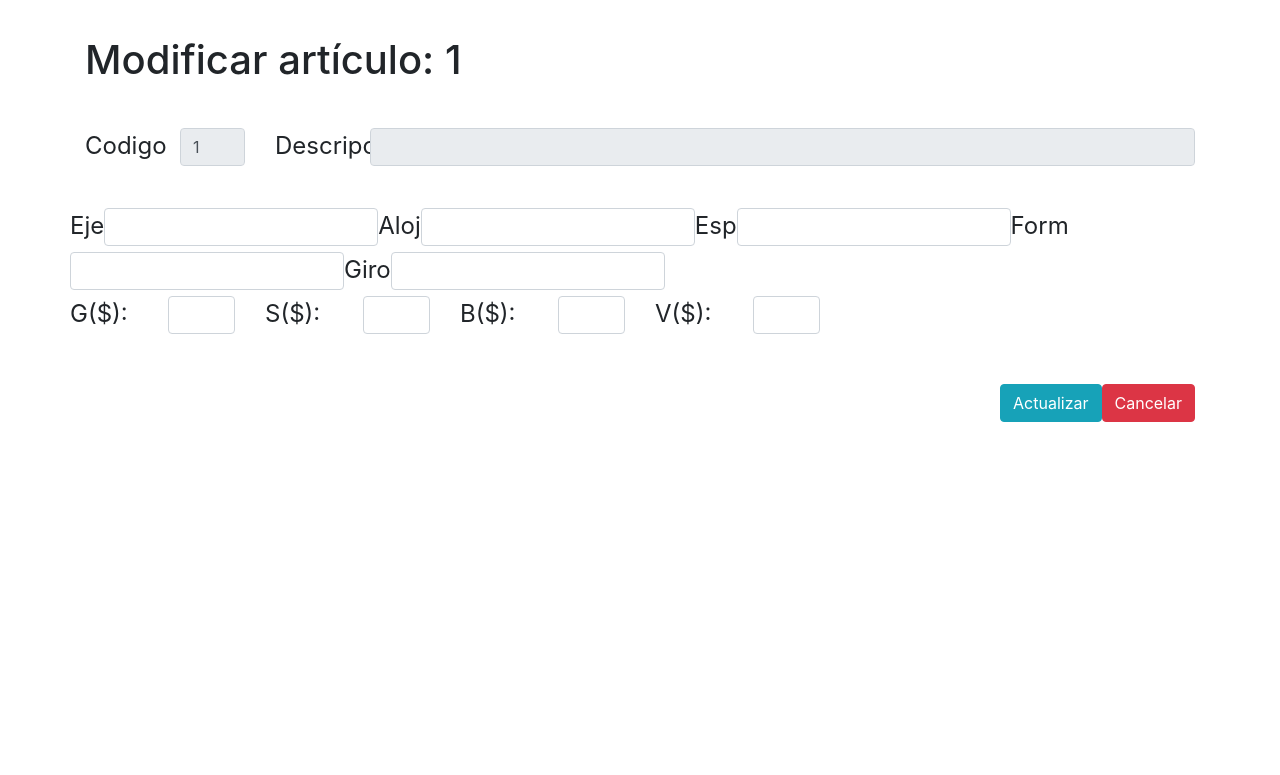
After one commit to deboch/distribuidoraTijera, a PHP site: page /distribuidora/vista/modificarArticulo.php?codigo=1 in a window 1280 px wide. The commit adds this page. Shown: the top 775 px of the page. Run offline with PHP 8.4, Linux system fonts and the light colour scheme; data that the repository does not hold is empty; some libraries are stand-ins or nearby versions.

Commit message:
Modificar Articulo agregado

```diff
--- a/modelo/modelo_precio.php
+++ b/modelo/modelo_precio.php
@@ -87,7 +87,7 @@ function getPrecioArticulo($codigo){
 }
 function updateArticulo($id,$descripcion,$G,$S,$B,$V){
     $conn = getConexion();
-    $sql1 = "UPDATE articulo set articulo.codigo='$descripcion' WHERE articulo.codigo = $id";
+    $sql1 = "UPDATE articulo set articulo.descripcion='$descripcion' WHERE articulo.codigo = $id";
     $sql2 = "UPDATE precio_costo set precio_costo.G='$G',precio_costo.S='$S',precio_costo.B='$B' precio_costo.V='$V' WHERE precio_costo.codigo=$id";
     $result = mysqli_query($conn, $sql1);
     $result = mysqli_query($conn, $sql2);
--- a/vista/articulos.php
+++ b/vista/articulos.php
@@ -80,7 +80,7 @@ include("../head.php");
                              <td>".$articulo['B']."</td>
                              <td>".$articulo['V']."</td>
                              <td><a href=''><img src='../assets/img/cleaner.png' style='width:42px;height:42px;border:0'></img></a></td>
-                             <td><a href=''><img src='../assets/img/modify.png' style='width:42px;height:42px;border:0'></img></a></td>
+                             <td><a href='modificarArticulo.php?codigo=".$articulo['codigo']."&descripcion=".$articulo['descripcion']."&eje=".$articulo['eje']."&aloj=".$articulo['aloj']."&esp=".$articulo['esp']."&form=".$articulo['form']."&giro=".$articulo['giro']."&G=".$articulo['G']."&S=".$articulo['S']."&B=".$articulo['B']."&V=".$articulo['V']."'><img src='../assets/img/modify.png' style='width:42px;height:42px;border:0'></img></a></td>
                          </tr>";
                     }
                 ?>
--- /dev/null
+++ b/vista/modificarArticulo.php
@@ -0,0 +1,110 @@
+<html>
+<?php
+include_once("../head.php");
+?>
+<body>
+<div class="container">
+
+        <?php
+        $articulo_cod =$_GET['codigo'];
+        $articulo_descr = $_GET['descripcion'];
+        $articulo_eje = $_GET['eje'];
+        $articulo_aloj = $_GET['aloj'];
+        $articulo_esp = $_GET['esp'];
+        $articulo_form = $_GET['form'];
+        $articulo_giro = $_GET['giro'];
+        $articulo_g =$_GET['G'];
+        $articulo_s =$_GET['S'];
+        $articulo_b =$_GET['B'];
+        $articulo_v =$_GET['V'];
+        echo "<br><h1>Modificar artículo: ". $articulo_cod."</h1><br>";
+?>
+
+        <form method="POST" action = "../controlador/controlador_modificar_articulo.php">
+        <?php
+        echo   "<div class='row'>
+                        <div class= col-md-1>
+                                <label class='' id='codigo'>Codigo</label>
+                        </div>
+                        <div class= col-md-1>
+                                <input class='form-control' type='text' name='codigo' value='".$articulo_cod."' readOnly>
+                        </div>
+                        <div class= col-md-1>
+                                <label class='' id='descripcion'>Descripcion</label>
+                        </div>
+                        <div class= col-md-9>
+                                <input class='form-control' type='text' name='descripcion' value='".$articulo_descr."' readOnly>
+                        </div>
+                </div>
+                <br>
+                <div class = 'row'>
+                        <div col-md-1>
+                                <label class='' id='eje'>Eje</label>
+                        </div>
+                        <div col-md-1>
+                                <input class='form-control' type='text' name='eje' value='".$articulo_eje."'>
+                        </div>
+                        <div col-md-1>
+                                <label class='' id='aloj'>Aloj</label>
+                        </div>
+                        <div col-md-1>
+                                <input class='form-control' type='text' name='aloj' value='".$articulo_aloj."'>
+                        </div>
+                        <div col-md-1>
+                                <label class='' id='esp'>Esp</label>
+                        </div>
+                        <div col-md-1>
+                                <input class='form-control' type='text' name='esp' value='".$articulo_esp."'>
+                        </div>
+                        <div col-md-1>
+                                <label class='' id='form'>Form</label>
+                        </div>
+                        <div col-md-1>
+                                <input class='form-control' type='text' name='form' value='".$articulo_form."'>
+                        </div>
+                        <div col-md-1>
+                                <label class='' id='giro'>Giro</label>
+                        </div>
+                        <div col-md-1>
+                                <input class='form-control' type='text' name='giro' value='".$articulo_giro."'>
+                        </div>
+                <br>
+                <div class='row'>
+                        <div class= col-md-1>
+                                <label class='' id='G'>G($):</label>
+                        </div>
+                        <div class= col-md-1>
+                                <input class='form-control' type='text' name='G' value='".$articulo_g."'>
+                        </div>
+                        <div class= col-md-1>
+                                <label class='' id='S'>S($):</label>
+                        </div>
+                        <div class= col-md-1>
+                                <input class='form-control' type='text' name='S' value='".$articulo_s."'>
+                        </div>
+
+                        <div class= col-md-1>
+                                <label class='' id='B'>B($):</label>
+                        </div>
+                        <div class= col-md-1>
+                                <input class='form-control' type='text' name='B' value='".$articulo_b."'>
+                        </div>
+
+                        <div class= col-md-1>
+                                <label class='' id='V'>V($):</label>
+                        </div>
+                        <div class= col-md-1>
+                                <input class='form-control' type='text' name='V' value='".$articulo_v."'>
+                        </div>
+                </div>
+                <div class='col-md-12'>
+                <br>
+                <button type='submit' class='btn btn-danger float-right' style='margin-top: 8px'> <a href='../vista/articulos.php' style='color:white!important'>Cancelar</a></button>
+		<button type='submit' class='btn btn-info float-right' style='margin-top: 8px'>Actualizar</button>
+		</div>
+                "
+         ?>
+        </form>
+</div>
+</body>
+</html>
```
Also changed, not shown: controlador/controlador_modificar_articulo.php (added, +17 -0 lines), modelo/modelo_articulos.php (+12 -1 lines).
